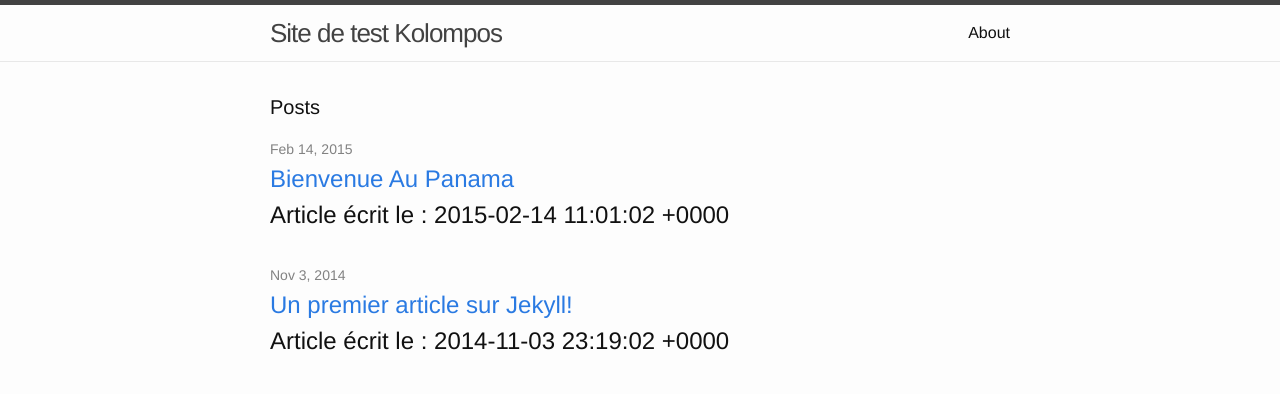
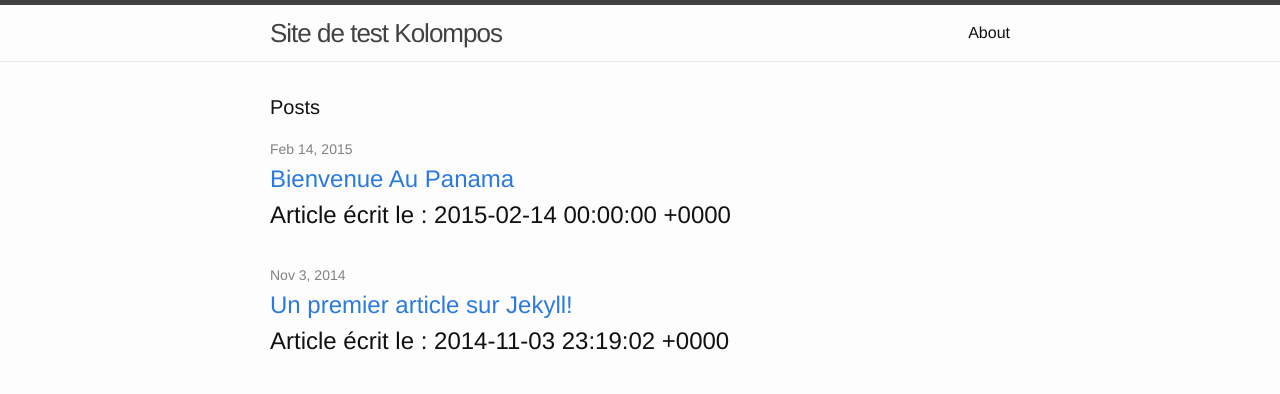
Before and after one commit to hmallet/hmallet.github.io, a Jekyll site: the page built from index.html, in a window 1280 px wide. Shown: the top 394 px of the page. Built offline with Jekyll 4.4.1, drawn with Linux system fonts in a browser that asks for light colours.

Commit message:
Update 2015-02-14-Bienvenue-au-Panama.markdown

```diff
--- a/_posts/2015-02-14-Bienvenue-au-Panama.markdown
+++ b/_posts/2015-02-14-Bienvenue-au-Panama.markdown
@@ -1,7 +1,6 @@
 ---
 published: true
 layout: post
-date: {2015-02-14 11:01:02}
 categories: Tests
 ---
 
```
